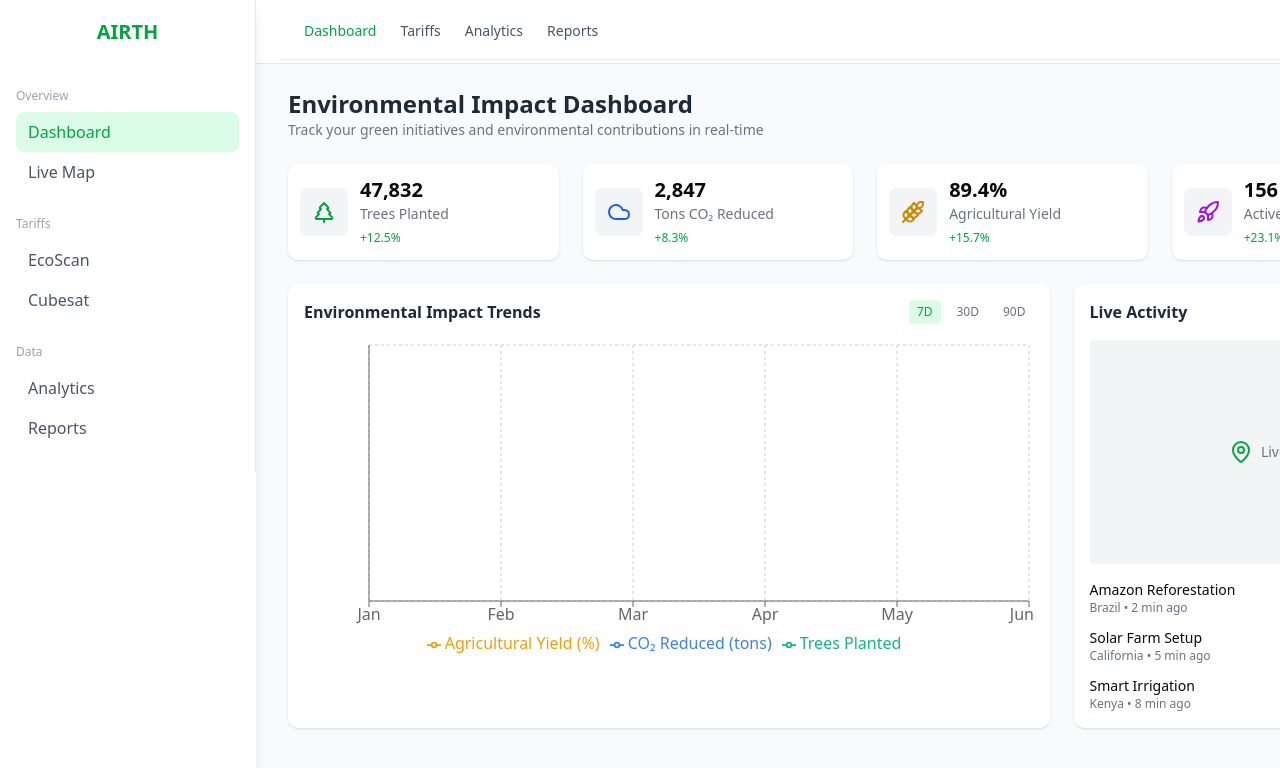
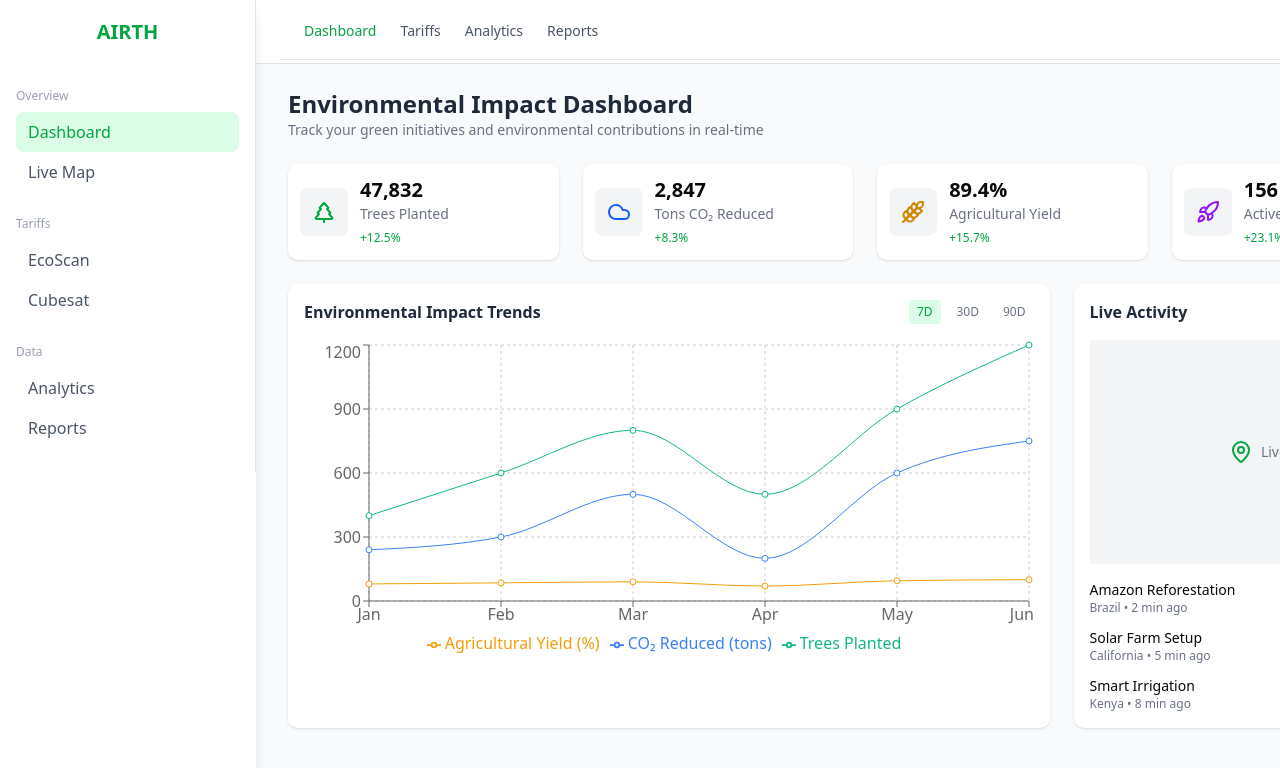
Before and after one commit to hamidhiii/ARTH, a React (Vite) app: page /admin in a window 1280 px wide. Shown: the top 768 px of the page. Built offline with nearby package versions, Linux system fonts and the light colour scheme.

Commit message:
some components updated

```diff
--- a/package.json
+++ b/package.json
@@ -29,6 +29,7 @@
     "react-leaflet": "^5.0.0",
     "react-map-gl": "^7.1.9",
     "react-router-dom": "^7.9.1",
+    "react-scroll": "^1.9.3",
     "recharts": "^3.2.1",
     "tailwind-merge": "^3.3.1",
     "tailwindcss": "^4.1.13"
@@ -40,6 +41,7 @@
     "@types/react": "^19.1.13",
     "@types/react-dom": "^19.1.9",
     "@types/react-map-gl": "^6.1.7",
+    "@types/react-scroll": "^1.8.10",
     "@types/recharts": "^1.8.29",
     "@vitejs/plugin-react": "^5.0.2",
     "eslint": "^9.35.0",
--- a/src/components/Dashboard/Topbar.tsx
+++ b/src/components/Dashboard/Topbar.tsx
@@ -35,6 +35,7 @@ export default function Topbar() {
         <div className="hidden md:flex gap-6 text-sm font-medium text-gray-600">
           <NavLink
             to="/admin"
+            end
             className={({ isActive }) =>
               isActive ? "text-green-600" : "hover:text-black"
             }
--- a/src/components/Navbar/Menu.tsx
+++ b/src/components/Navbar/Menu.tsx
@@ -1,15 +1,29 @@
 import { MenuItems } from "@/constants/navbar";
 import { Link } from "react-router-dom";
+import { Link as ScrollLink } from "react-scroll"; // для плавного скролла
 
 export default function Menu() {
   return (
     <ul className="flex flex-col items-center md:flex-row lg:gap-[28px] md:gap-[15px]">
       {MenuItems.map(({ label, path }) => (
         <li
-          key={path}
-          className="font-medium lg:text-lg md:text-md lg:leading-6 md:leading-4 text-[#374151] hover:text-black"
+          key={label}
+          className="font-medium lg:text-lg md:text-md lg:leading-6 md:leading-4 text-[#374151] hover:text-black cursor-pointer"
         >
-          <Link to={path}>{label}</Link>
+          {path.startsWith("#") ? (
+            // 👉 если path начинается с # — используем react-scroll
+            <ScrollLink
+              to={path.replace("#", "")} // убираем #
+              smooth={true}
+              duration={600}
+              offset={-80} // если есть фиксированный header
+            >
+              {label}
+            </ScrollLink>
+          ) : (
+            // 👉 иначе обычный роутер
+            <Link to={path}>{label}</Link>
+          )}
         </li>
       ))}
     </ul>
--- a/src/components/SolitionsSection/SolutionsSection.tsx
+++ b/src/components/SolitionsSection/SolutionsSection.tsx
@@ -3,7 +3,7 @@ import SolutionCard from "./SolutionCard";
 
 export default function SolutionsSection() {
   return (
-    <section className="bg-[#05966936] py-[80px]">
+    <section id="solutions" className="bg-[#05966936] py-[80px]">
         <div className=" justify-center">
         <Text
         title="AIRTH Solutions"
--- a/src/constants/dashboard.ts
+++ b/src/constants/dashboard.ts
@@ -8,13 +8,14 @@ export const stats = [
 ]
 
 export const chartData = [
-  { month: "Jan", value: 400 },
-  { month: "Feb", value: 600 },
-  { month: "Mar", value: 800 },
-  { month: "Apr", value: 500 },
-  { month: "May", value: 900 },
-  { month: "Jun", value: 1200 },
+  { month: "Jan", trees: 400, co2: 240, yield: 80 },
+  { month: "Feb", trees: 600, co2: 300, yield: 85 },
+  { month: "Mar", trees: 800, co2: 500, yield: 90 },
+  { month: "Apr", trees: 500, co2: 200, yield: 70 },
+  { month: "May", trees: 900, co2: 600, yield: 95 },
+  { month: "Jun", trees: 1200, co2: 750, yield: 100 },
 ]
+
 
 export const liveActivity = [
   { id: 1, status: "Amazon Reforestation", location: "Brazil", time: "2 min ago", change: "+247 trees", color: "text-green-600" },
--- a/src/constants/navbar.ts
+++ b/src/constants/navbar.ts
@@ -2,10 +2,9 @@
 
 export const MenuItems = [
    { label:"Home", path:"/" },
-    {label: "Monitoring", path:"/monitoring"},
-    { label:"Ranking", path:"/ranking" },
-    { label:"Solutions", path:"/solutions" },
-    {label:"Meetings", path:"/meetings"},
-    { label:"Contact", path:"/contact" },
+    {label: "Monitoring", path:"/signin"},
+    { label:"Ranking", path:"/signin" },
+    { label:"Solutions", path:"#solutions" },
+    {label:"Meetings", path:"/signin"},
 
 ];
```
Also changed, not shown: src/components/Dashboard/SideBar.tsx (+16 -5 lines), 1 other file (tests, documents, lock files or other folders).
